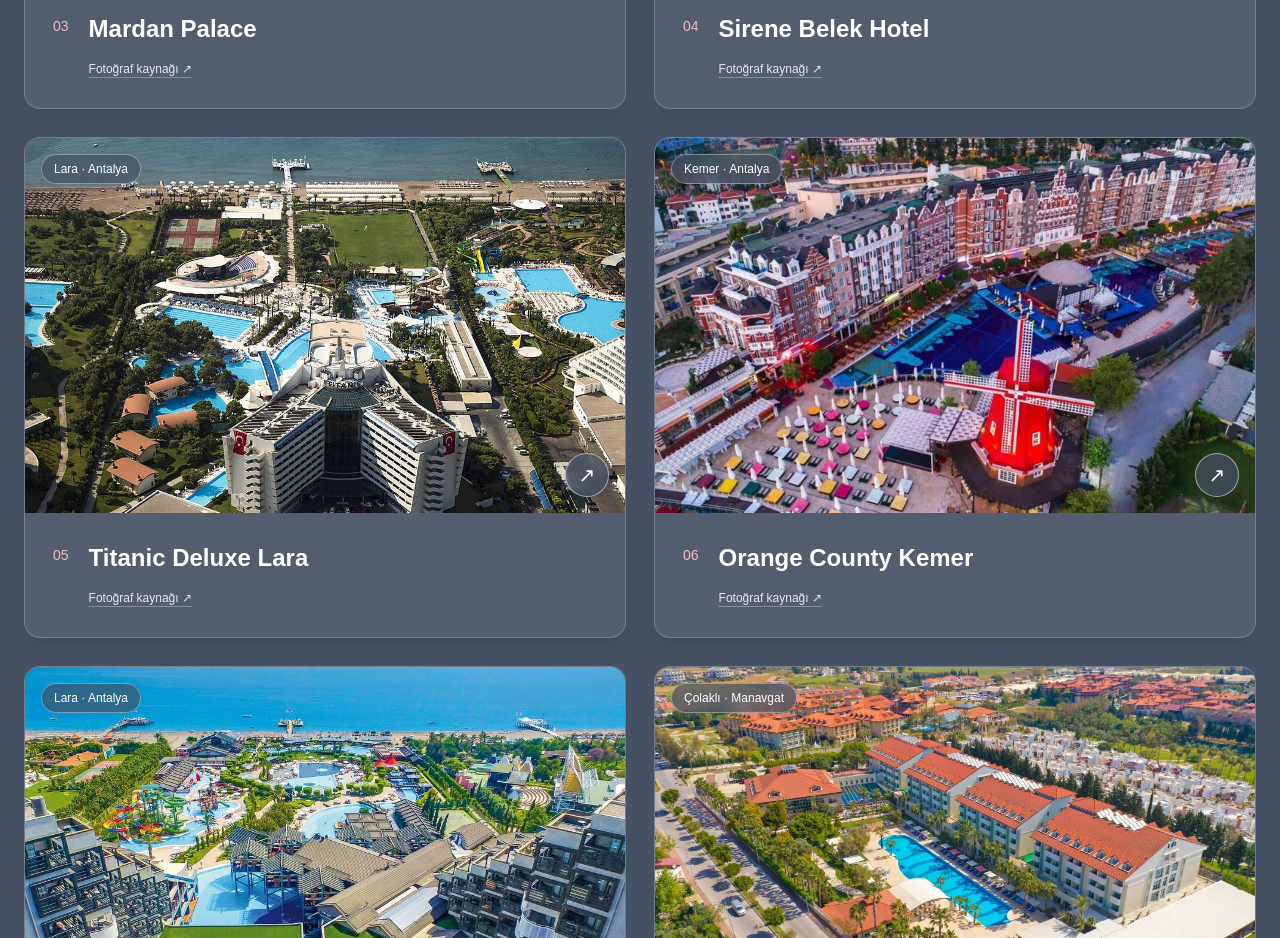
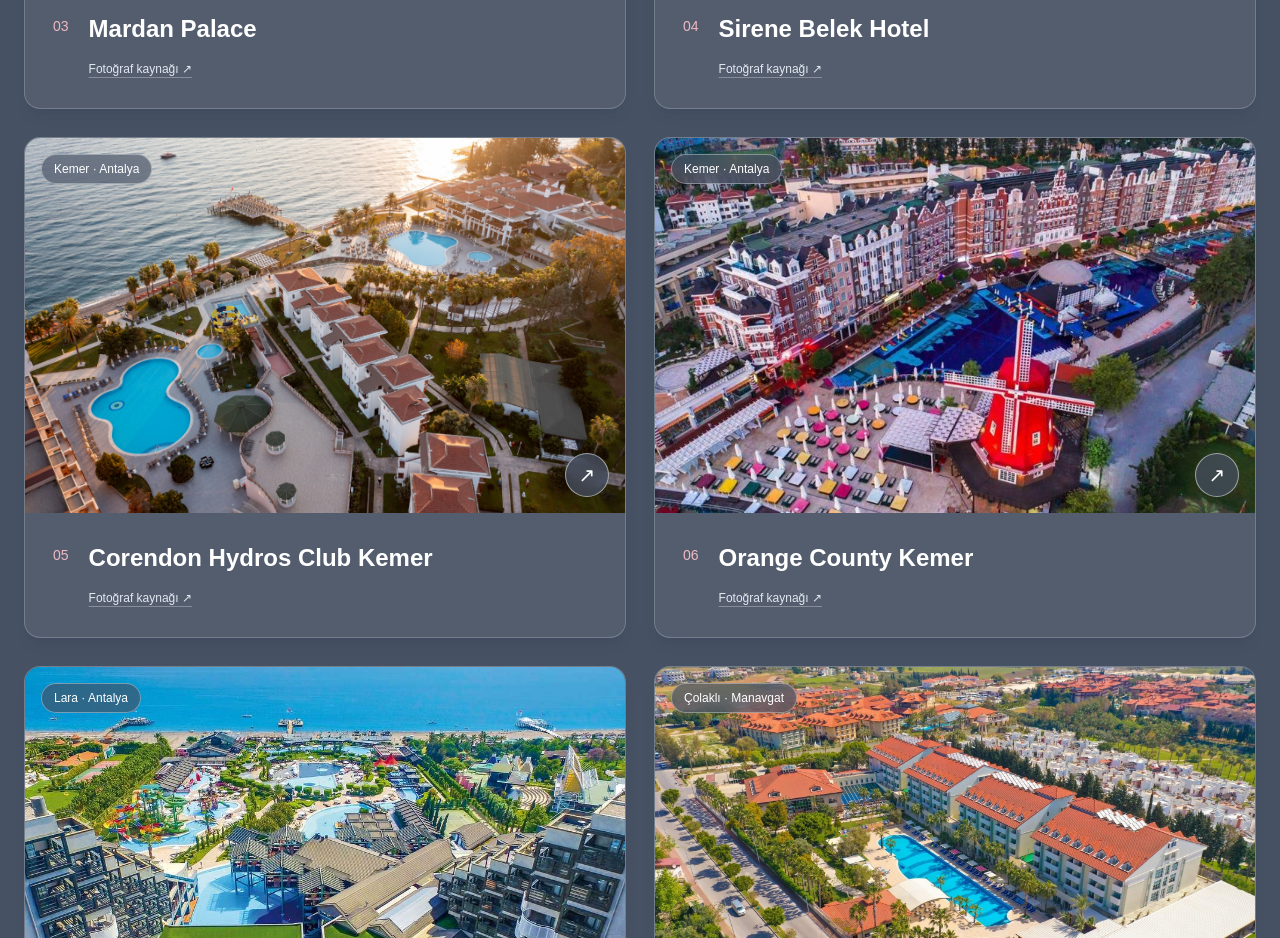
Before and after one commit to ataberko7/karotmimarlik, a Next.js app: page /projeler in a window 1280 px wide. Shown: the part 2160-3098 px from the top of the page. Built offline with nearby package versions, Linux system fonts and the light colour scheme.

Commit message:
Replace Titanic reference with Corendon Hydros Club

```diff
--- a/data/hotel-projects.ts
+++ b/data/hotel-projects.ts
@@ -3,7 +3,7 @@ export const hotelProjects = [
   { id: "ic-green-palace", name: "IC Hotels Green Palace", region: "Lara / Kundu", location: "Kundu · Antalya", row: 7, image: "/images/hotels/ic-green-palace-aerial.jpg", position: "center 48%", source: "https://www.icholding.com.tr/tr/turizm/ProjeDetay/15" },
   { id: "mardan-palace", name: "Mardan Palace", region: "Lara / Kundu", location: "Kundu · Antalya", row: 8, image: "/images/hotels/mardan-palace-aerial.jpg", position: "center 42%", source: "https://www.mardanpalace.com/" },
   { id: "sirene-belek", name: "Sirene Belek Hotel", region: "Belek", location: "Belek · Antalya", row: 44, image: "/images/hotels/sirene-belek-aerial.jpg", position: "center 70%", source: "https://www.golf-escapes.com/hotel/sirene-belek-hotel/" },
-  { id: "titanic-lara", name: "Titanic Deluxe Lara", region: "Lara / Kundu", location: "Lara · Antalya", row: 29, image: "/images/hotels/titanic-lara-aerial.jpg", position: "center 72%", source: "https://www.titanic.com.tr/ru/titanic-deluxe-lara/gallery" },
+  { id: "corendon-hydros-kemer", name: "Corendon Hydros Club Kemer", region: "Kemer", location: "Kemer · Antalya", row: 29, image: "/images/hotels/corendon-hydros-kemer-aerial.jpg", position: "center 52%", source: "https://www.corendon.nl/corendonhotels" },
   { id: "orange-county", name: "Orange County Kemer", region: "Kemer", location: "Kemer · Antalya", row: 21, image: "/images/hotels/orange-county-aerial.jpg", position: "center 42%", source: "https://www.orangecounty.com.tr/kemer/tr/foto-galeri" },
   { id: "limak-lara", name: "Limak Lara Deluxe Hotel & Resort", region: "Lara / Kundu", location: "Lara · Antalya", row: 42, image: "/images/hotels/limak-lara-aerial.jpg", position: "center 72%", source: "https://www.limakhotels.com/tr/limak-lara-gallery" },
   { id: "sural-resort", name: "Süral Resort Hotel", region: "Side / Manavgat", location: "Çolaklı · Manavgat", row: 22, image: "/images/hotels/sural-resort-aerial.jpg", position: "center 42%", source: "https://sural.com.tr/en/hotels/sural-resort/" },
```
Also changed, not shown: public/images/hotels/corendon-hydros-kemer-aerial.jpg (added).
